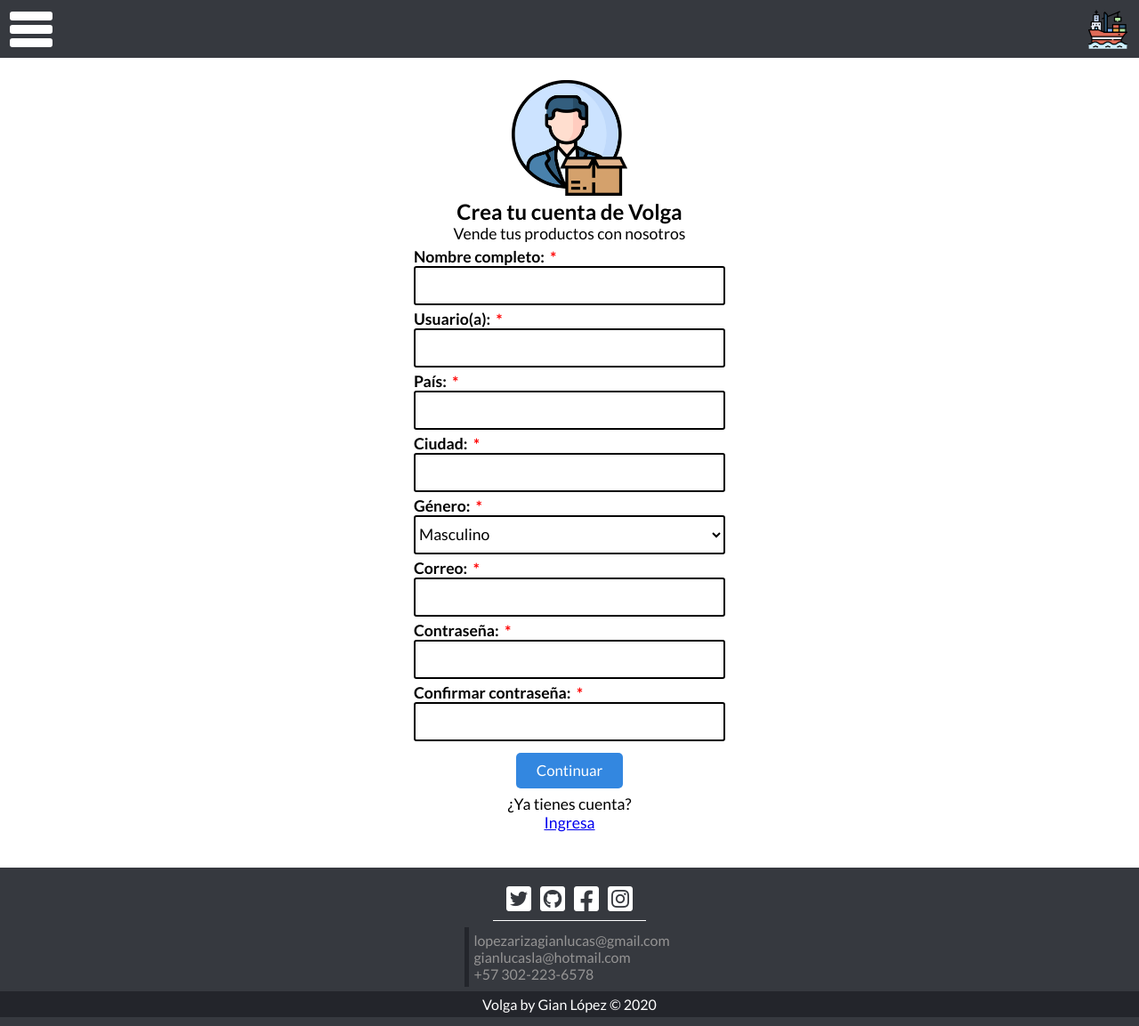
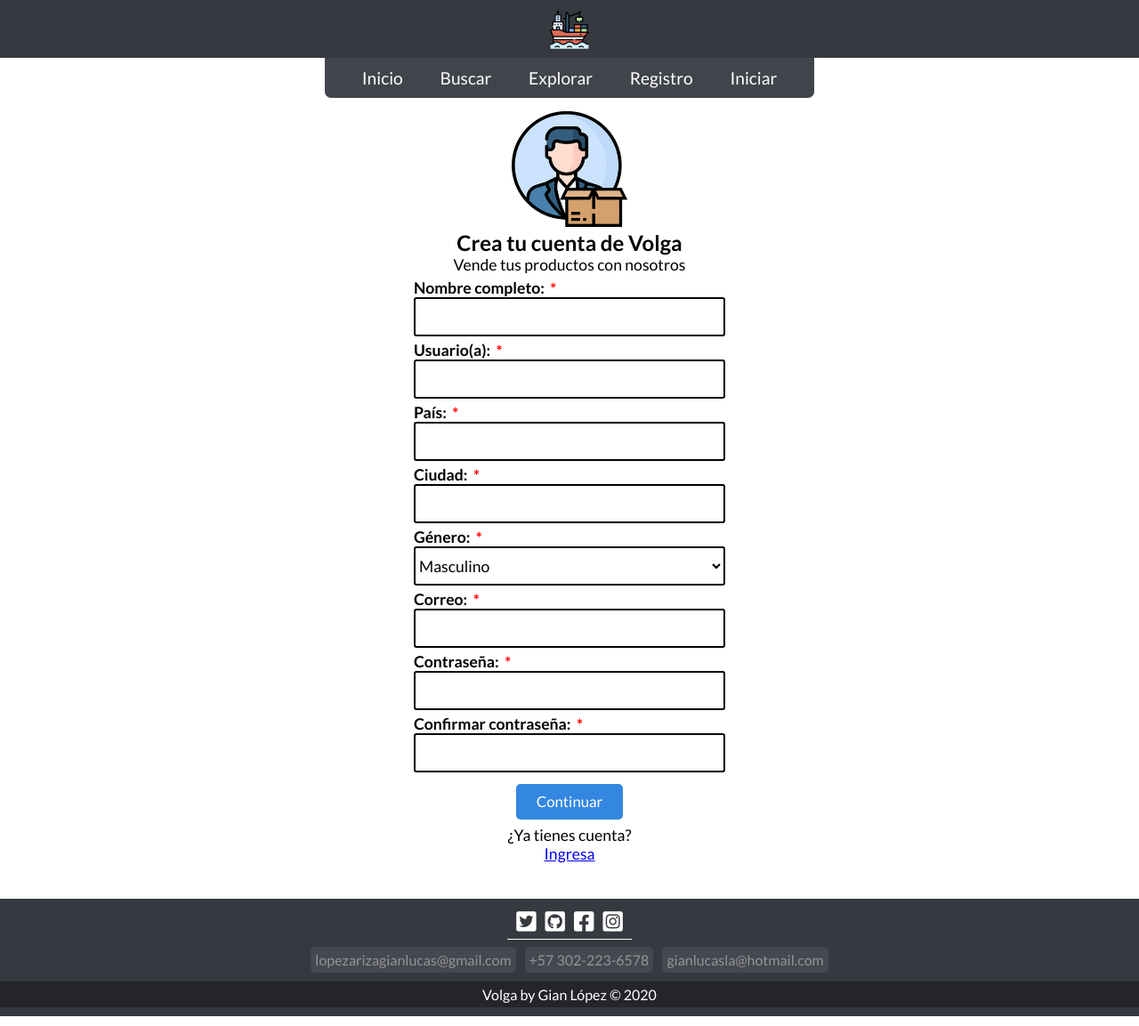
Before and after one commit to gianllopez/Volga, a React (Create React App) app: page /logup in a window 1280 px wide. Shown: the whole page at 89% size. Built offline with nearby package versions, Linux system fonts and the light colour scheme.

Commit message:
Volviendo al antiguo design del navbar.

```diff
--- a/src/index.css
+++ b/src/index.css
@@ -6,8 +6,16 @@
    font-family: 'Lato', cursive;
 }
 
-#root > *:nth-child(2):not(#landing-page) {
-   padding-top: 90px;
+#root > *:nth-child(2) {
+   padding-top: 75px;
+}
+@media (min-width: 768px) {
+   #root > *:nth-child(2):not(#post-product-page, #opinion-form, #login-form) {
+      padding-top: 125px;
+   }
+   #root > :is(#post-product-page, #opinion-form, #login-form) {
+      padding: 0;
+   }
 }
 
 /* Sweet alert modified styles */
--- a/src/pages/ProductPage.js
+++ b/src/pages/ProductPage.js
@@ -8,29 +8,22 @@
 
    state = { fetched: false, data: {} };
 
-   centeredCallback = height => {
-      let pp = document.querySelector('.product-page');
-      height < 433 ?
-         pp.classList.add('centered-position') :
-         pp.classList.remove('centered-position');
-   };
-
    render() {
-      let { images, product, price, description, tags, isfav, key, user } = this.state.data;
+      let { images, product, price, description,
+            tags, isfav, key, user } = this.state.data;
       return (
          this.state.fetched ? (
             <div className="product-page">
                <ProductGallery
                   images={images}
                   product={product}
-                  heightChangeCallback={this.centeredCallback}
                />
                <section id="pp-product-info">
                   <div>
                      <h2>{product}</h2>
                      <h4>{price}</h4>
-                     <p>{description}</p>
-                     {tags && <ProductTagsDisplayer tags={tags}/>}
+                     <p>{description ? description : "Este producto no tiene descripción."}</p>
+                     {<ProductTagsDisplayer tags={tags}/>}
                      <div id="btns">
                         <Link to={`/${user}/contact`}>
                            <button>Preguntar</button>
@@ -49,17 +42,17 @@
       document.title = `Volga - ${productkey}`;
       api.get('/get-data/product', { username, productkey })
          .then(({ data }) => this.setState({ fetched: true, data }))
-         .catch(({ response }) => {
-            let { error } = response.data;
-            if (error === '404') {
-               CustomModal(
-                  <span>
-                     El producto que buscas no se encuentra
-                     en el catálogo de {username}
-                  </span>, [false, 'Entendido'])
-                  .then(ok => ok && this.props.history.push('/'));
-            };
-         });
+         // .catch(({ response }) => {
+         //    let { error } = response.data;
+         //    if (error === '404') {
+         //       CustomModal(
+         //          <span>
+         //             El producto que buscas no se encuentra
+         //             en el catálogo de {username}
+         //          </span>, [false, 'Entendido'])
+         //          .then(ok => ok && this.props.history.push('/'));
+         //    };
+         // });
    };
 };
 
--- a/src/pages/components/ProductPage/ProductGallery.js
+++ b/src/pages/components/ProductPage/ProductGallery.js
@@ -33,18 +33,17 @@
       );
    };
 
-   // componentDidMount() {
-   //    let mediascreen = matchMedia('(min-width: 768px)')
-   //    if (mediascreen.matches) {
-   //       this.props.heightChangeCallback (
-   //          document.querySelector('img#displayed').offsetHeight
-   //       );
-   //    };
-   // };
+   componentDidMount() {
+      const mediascreen = matchMedia('(min-width: 768px)');
+      if (mediascreen.matches) {
+         let { clientHeight } = document.querySelector('.product-page');
+         console.log(clientHeight);
+      };
+   };
 
-   // componentDidUpdate() {
-   //    this.componentDidMount();
-   // };
+   componentDidUpdate() {
+      this.componentDidMount();
+   };
 
 
 
--- a/src/pages/components/ProductPage/ProductTagsDisplayer.js
+++ b/src/pages/components/ProductPage/ProductTagsDisplayer.js
@@ -12,20 +12,17 @@
    render() {
 
       let { displayed } = this.state,
-      { tags } = this.props,
-      sortedtags = tags.sort((a, b) => b.length - a.length)
+      { tags } = this.props;
       return (
          <div id="p-tags-displayer" onClick={this.tagsDisplayer}>
-            {tags ?
-               <Fragment>
-                  <h4>Etiquetas {displayed ? "-" : "+"}</h4>
-                  <div id="displayed-tags">
-                     {displayed && sortedtags.map((tag, index) =>
-                        <p key={index}>{tag}</p>
-                     )}
-                  </div>
-               </Fragment> :
-               <p>Este producto no tiene etiquetas.</p>}
+            <h4>Etiquetas {displayed ? "-" : "+"}</h4>
+            <div id="displayed-tags">
+               {displayed && (
+                  tags ?
+                     tags.map((tag, index) =>
+                        <p key={index}>{tag}</p>) :
+                        <p>Este producto no tiene etiquetas.</p>)}
+            </div>
          </div>
       );
    };
--- a/src/pages/components/common/Footer.js
+++ b/src/pages/components/common/Footer.js
@@ -21,8 +21,8 @@
          </section>
          <div id="contact-me">
             <p>lopezarizagianlucas@gmail.com</p>
+            <p>+57 302-223-6578</p>
             <p>gianlucasla@hotmail.com</p>
-            <p>+57 302-223-6578</p>
          </div>
          <p id="copyright">Volga by Gian López © 2020</p>
       </div>
--- a/src/pages/components/common/NavBar.js
+++ b/src/pages/components/common/NavBar.js
@@ -32,7 +32,7 @@
             <BurgerMenu clickCallback={this.linksAnimations} />
             <Link to={{
                pathname: isauth && `/users/${username}`,
-               state: { validate: false }}} className="profile-link">
+               state: { validate: false }}} id="profile-link">
                <figure>
                   <img
                      {...isauth && { className: 'user-rounded-picture' }}
@@ -91,19 +91,26 @@
                this.parentElement.parentNode.classList.remove('show-links');
                document.querySelector('#burger-menu').click();
             }));
-      // if (matchMedia('(min-width: 768px)').matches) {
-      //    window.onscroll = function() {
-      //       let { oldScroll, scrollY, innerHeight } = this,
-      //       atPageBottom = (innerHeight + scrollY) >= document.body.offsetHeight,
-      //       downScroll = oldScroll < scrollY,
-      //       navstate = downScroll && 0;
-      //       if (!downScroll || atPageBottom) {
-      //          navstate = '45px'
-      //       };
-      //       document.getElementById('navbar-links').style.height = navstate
-      //       this.oldScroll = this.scrollY;
-      //    };
-      // };
+      if (matchMedia('(min-width: 768px)').matches) {
+         const scrollAnimsIds = (action=false) => {
+            ['profile-link',
+             'navbar-links'].map(id => {
+               let element = document.getElementById(id);
+               let { classList } = element;
+               if (action) {
+                  classList.add(`${id}-on-scroll`);
+               } else {
+                  classList.remove(`${id}-on-scroll`)
+               };
+            });
+         };
+         window.onscroll = function() {
+            let { oldScroll, scrollY } = this,
+            downScroll = oldScroll < scrollY;
+            this.oldScroll = scrollY;
+            scrollAnimsIds(downScroll && true);
+         };
+      };
    };
 
 };
--- a/src/pages/components/common/styles/BurgerMenu.css
+++ b/src/pages/components/common/styles/BurgerMenu.css
@@ -31,8 +31,8 @@
    transform: rotate(-45deg) translateY(-10px);
 }
 
-/* @media screen and (min-width:768px) {
+@media screen and (min-width:768px) {
    #burger-menu {
       display: none;
    }
-} */
+}
--- a/src/pages/components/common/styles/Footer.css
+++ b/src/pages/components/common/styles/Footer.css
@@ -10,14 +10,14 @@
 
 #my-social-contact {
    width: max-content;
-   margin: 0 auto 7px auto;
-   padding: 5px 15px;
+   margin: 0px auto 3px auto;
+   padding: 0 10px 5px 10px;
    border-bottom: 1px solid;
 }
 
 #my-social-contact a {
    color: white;
-   font-size: 2em;
+   font-size: 1.6em;
 }
 
 #my-social-contact a:not(:last-of-type) {
@@ -42,3 +42,19 @@
    background-color: #23252b;
    margin-top: 5px;
 }
+
+@media (min-width: 768px) {
+   #contact-me {
+      /* width: ; */
+      display: flex;
+      justify-content: center;
+      border: none;
+   }
+
+   #contact-me p {
+      background-color: #454850;
+      padding: 5px;
+      border-radius: 5px;
+      margin: 0 5px;
+   }
+}
--- a/src/pages/components/common/styles/NavBar.css
+++ b/src/pages/components/common/styles/NavBar.css
@@ -78,17 +78,67 @@
 }
 
 #logout-btn {
-   /* position: absolute; */
    height: 40px;
-   /* right: 0;
-   padding: 10px; */
+   color: #f85f76;
+   font-size: 2.5em;
 }
 
 @media screen and (min-width:768px) {
+
    #navbar-wrapper {
-      justify-content: space-between;
+      justify-content: center;
    }
+
    #navbar-links {
-      /* transform: initial; */
+      transform: initial;
+      height: 45px;
+      flex-direction: row;
+      padding: 0;
+      border: none;
+      left: unset;
+      align-items: center;
+      justify-content: space-evenly;
+      font-size: 1.2em;
+      border-radius: 0 0 7px 7px;
+      width: 550px;
+      max-width: unset;
+      overflow-y: hidden;
+   }
+
+   #navbar-links a {
+      padding: 0;
+      margin: 0;
+      border: none;
+      cursor: pointer;
+   }
+
+   #navbar-links a:hover {
+      color: #c7c7c7;
+   }
+   #logout-btn {
+      position: absolute;
+      right: 10px;
    }
 }
+
+/* Scroll clasess: */
+
+/* .navbar-wrapper-on-scroll {
+   justify-content: space-evenly !important;
+} */
+
+.profile-link-on-scroll {
+   position: absolute;
+   right: 10px;
+}
+
+.navbar-links-on-scroll {
+   margin: 0  !important;
+   position: static  !important;
+}
+/*
+.logout-btn-on-scroll {
+   transition: .4s  !important;
+   transform: translateX(calc(100% + 10px))  !important;
+}
+ */
```
Also changed, not shown: 1 other file (tests, documents, lock files or other folders).
